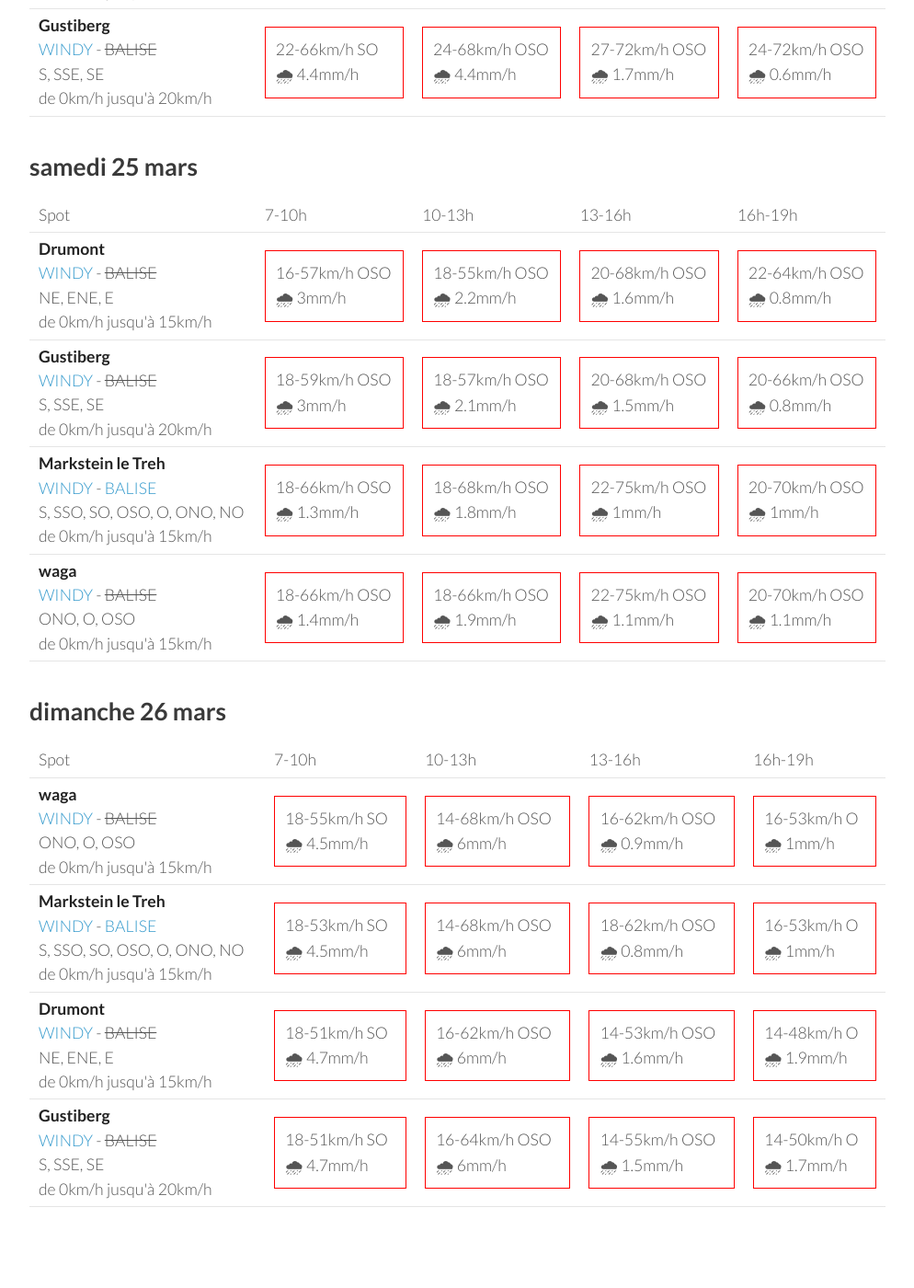
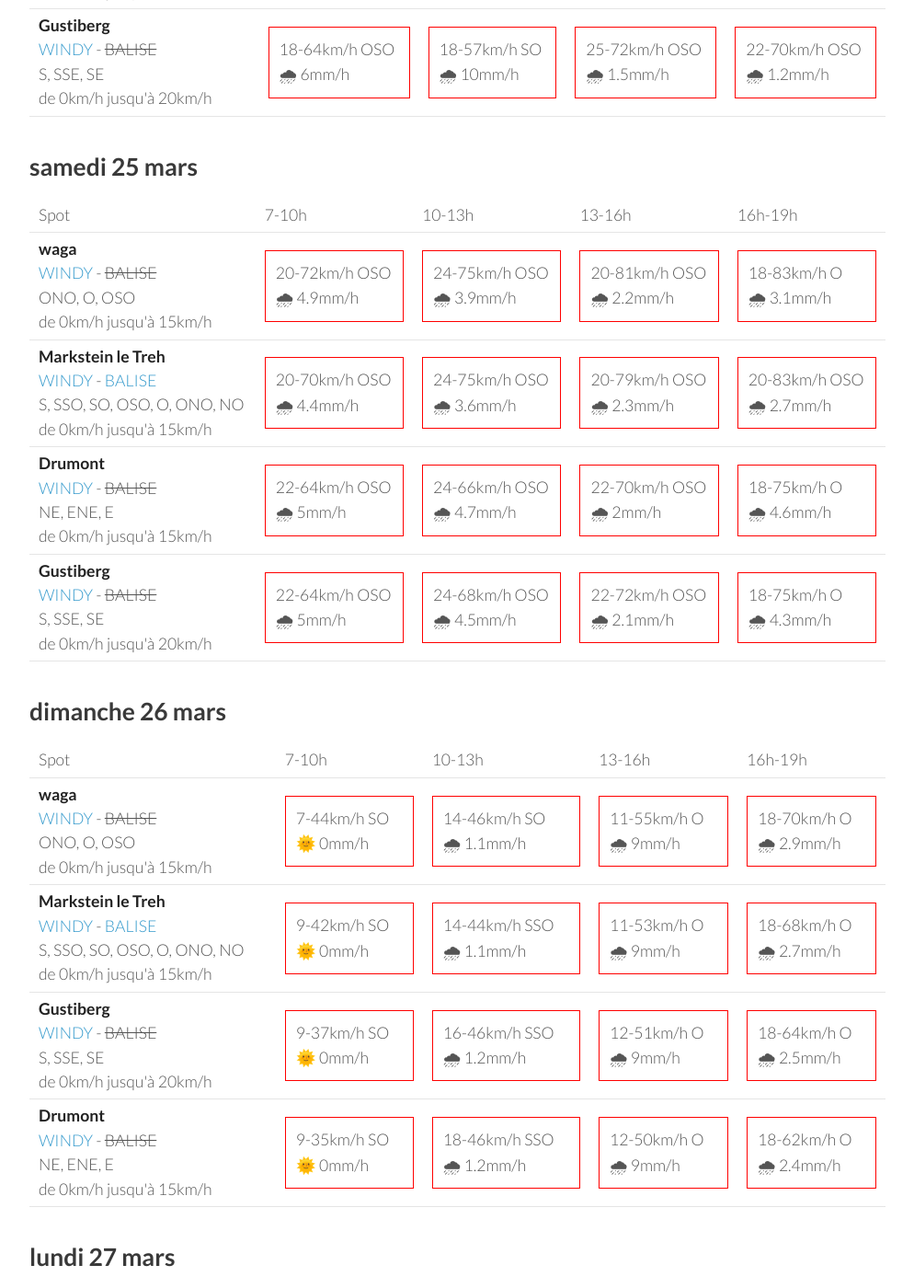
Before and after one commit to parapente-dans-le-nord/parapente-dans-le-nord.github.io, a Jekyll site: the page built from vosges.markdown, in a window 1280 px wide and 1400 px high, scrolled down 1892 px. Shown: the whole window at 92% size, without its empty margins (26-1020 px from the left). Built offline with Jekyll 4.4.1, drawn with Linux system fonts in a browser that asks for light colours; some of the changed text lies outside the part shown.

Commit message:
update index.markdown

```diff
--- a/vosges.markdown
+++ b/vosges.markdown
@@ -136,40 +136,40 @@ page mise à jour le mercredi 22 mars 06:16
 <tr>
         <td><strong>Markstein le Treh</strong><br><a href="https://windy.com/47.926/7.012?47.505,7.012,8,m:eY1agmQ">WINDY</a> - <span class=""><a href="http://www.balisemeteo.com/balise.php?idBalise=136">BALISE</a> </span><br> <span class="vent-favorable">S, SSO, SO, OSO, O, ONO, NO</span><br><span class="force-vent">de 0km/h jusqu'à 15km/h</span> </td>
 
-            <td><div class="not-flyable"><p>24-75km/h OSO</p><p>🌧 4mm/h</p></div></td>
-            <td><div class="not-flyable"><p>24-75km/h OSO</p><p>🌧 4.7mm/h</p></div></td>
-            <td><div class="not-flyable"><p>25-75km/h OSO</p><p>🌧 1.6mm/h</p></div></td>
-            <td><div class="not-flyable"><p>22-77km/h OSO</p><p>🌧 0.4mm/h</p></div></td>
+            <td><div class="not-flyable"><p>20-75km/h OSO</p><p>🌧 6mm/h</p></div></td>
+            <td><div class="not-flyable"><p>18-64km/h SO</p><p>🌧 10mm/h</p></div></td>
+            <td><div class="not-flyable"><p>25-75km/h OSO</p><p>🌧 1.3mm/h</p></div></td>
+            <td><div class="not-flyable"><p>22-74km/h OSO</p><p>🌧 1.2mm/h</p></div></td>
 
 
     </tr>
 <tr>
         <td><strong>Drumont</strong><br><a href="https://windy.com/47.898/6.919?47.687,6.919,9,m:eYYagmG">WINDY</a> - <span class="no-balise"> BALISE </span><br> <span class="vent-favorable">NE, ENE, E</span><br><span class="force-vent">de 0km/h jusqu'à 15km/h</span> </td>
 
-            <td><div class="not-flyable"><p>22-62km/h SO</p><p>🌧 4.5mm/h</p></div></td>
-            <td><div class="not-flyable"><p>24-68km/h SO</p><p>🌧 4.3mm/h</p></div></td>
-            <td><div class="not-flyable"><p>27-72km/h OSO</p><p>🌧 1.7mm/h</p></div></td>
-            <td><div class="not-flyable"><p>24-72km/h OSO</p><p>🌧 0.6mm/h</p></div></td>
+            <td><div class="not-flyable"><p>18-62km/h OSO</p><p>🌧 6mm/h</p></div></td>
+            <td><div class="not-flyable"><p>18-55km/h SO</p><p>🌧 10mm/h</p></div></td>
+            <td><div class="not-flyable"><p>25-70km/h OSO</p><p>🌧 1.6mm/h</p></div></td>
+            <td><div class="not-flyable"><p>22-68km/h OSO</p><p>🌧 1.2mm/h</p></div></td>
 
 
     </tr>
 <tr>
         <td><strong>waga</strong><br><a href="https://windy.com/47.903/6.996?47.900,6.983,15">WINDY</a> - <span class="no-balise"> BALISE </span><br> <span class="vent-favorable">ONO, O, OSO</span><br><span class="force-vent">de 0km/h jusqu'à 15km/h</span> </td>
 
-            <td><div class="not-flyable"><p>22-75km/h OSO</p><p>🌧 4.1mm/h</p></div></td>
-            <td><div class="not-flyable"><p>24-75km/h OSO</p><p>🌧 4.8mm/h</p></div></td>
-            <td><div class="not-flyable"><p>25-77km/h OSO</p><p>🌧 1.6mm/h</p></div></td>
-            <td><div class="not-flyable"><p>24-77km/h OSO</p><p>🌧 0.4mm/h</p></div></td>
+            <td><div class="not-flyable"><p>18-74km/h OSO</p><p>🌧 6mm/h</p></div></td>
+            <td><div class="not-flyable"><p>18-64km/h SO</p><p>🌧 10mm/h</p></div></td>
+            <td><div class="not-flyable"><p>27-75km/h OSO</p><p>🌧 1.3mm/h</p></div></td>
+            <td><div class="not-flyable"><p>22-74km/h OSO</p><p>🌧 1.3mm/h</p></div></td>
 
 
     </tr>
 <tr>
         <td><strong>Gustiberg</strong><br><a href="https://windy.com/47.894/6.934?47.891,6.934,15,m:eYYagmI">WINDY</a> - <span class="no-balise"> BALISE </span><br> <span class="vent-favorable">S, SSE, SE</span><br><span class="force-vent">de 0km/h jusqu'à 20km/h</span> </td>
 
-            <td><div class="not-flyable"><p>22-66km/h SO</p><p>🌧 4.4mm/h</p></div></td>
-            <td><div class="not-flyable"><p>24-68km/h OSO</p><p>🌧 4.4mm/h</p></div></td>
-            <td><div class="not-flyable"><p>27-72km/h OSO</p><p>🌧 1.7mm/h</p></div></td>
-            <td><div class="not-flyable"><p>24-72km/h OSO</p><p>🌧 0.6mm/h</p></div></td>
+            <td><div class="not-flyable"><p>18-64km/h OSO</p><p>🌧 6mm/h</p></div></td>
+            <td><div class="not-flyable"><p>18-57km/h SO</p><p>🌧 10mm/h</p></div></td>
+            <td><div class="not-flyable"><p>25-72km/h OSO</p><p>🌧 1.5mm/h</p></div></td>
+            <td><div class="not-flyable"><p>22-70km/h OSO</p><p>🌧 1.2mm/h</p></div></td>
 
 
     </tr>
@@ -190,42 +190,42 @@ page mise à jour le mercredi 22 mars 06:16
       <td>16h-19h</td>
     </tr>
 <tr>
+        <td><strong>waga</strong><br><a href="https://windy.com/47.903/6.996?47.900,6.983,15">WINDY</a> - <span class="no-balise"> BALISE </span><br> <span class="vent-favorable">ONO, O, OSO</span><br><span class="force-vent">de 0km/h jusqu'à 15km/h</span> </td>
+
+            <td><div class="not-flyable"><p>20-72km/h OSO</p><p>🌧 4.9mm/h</p></div></td>
+            <td><div class="not-flyable"><p>24-75km/h OSO</p><p>🌧 3.9mm/h</p></div></td>
+            <td><div class="not-flyable"><p>20-81km/h OSO</p><p>🌧 2.2mm/h</p></div></td>
+            <td><div class="not-flyable"><p>18-83km/h O</p><p>🌧 3.1mm/h</p></div></td>
+
+
+    </tr>
+<tr>
+        <td><strong>Markstein le Treh</strong><br><a href="https://windy.com/47.926/7.012?47.505,7.012,8,m:eY1agmQ">WINDY</a> - <span class=""><a href="http://www.balisemeteo.com/balise.php?idBalise=136">BALISE</a> </span><br> <span class="vent-favorable">S, SSO, SO, OSO, O, ONO, NO</span><br><span class="force-vent">de 0km/h jusqu'à 15km/h</span> </td>
+
+            <td><div class="not-flyable"><p>20-70km/h OSO</p><p>🌧 4.4mm/h</p></div></td>
+            <td><div class="not-flyable"><p>24-75km/h OSO</p><p>🌧 3.6mm/h</p></div></td>
+            <td><div class="not-flyable"><p>20-79km/h OSO</p><p>🌧 2.3mm/h</p></div></td>
+            <td><div class="not-flyable"><p>20-83km/h OSO</p><p>🌧 2.7mm/h</p></div></td>
+
+
+    </tr>
+<tr>
         <td><strong>Drumont</strong><br><a href="https://windy.com/47.898/6.919?47.687,6.919,9,m:eYYagmG">WINDY</a> - <span class="no-balise"> BALISE </span><br> <span class="vent-favorable">NE, ENE, E</span><br><span class="force-vent">de 0km/h jusqu'à 15km/h</span> </td>
 
-            <td><div class="not-flyable"><p>16-57km/h OSO</p><p>🌧 3mm/h</p></div></td>
-            <td><div class="not-flyable"><p>18-55km/h OSO</p><p>🌧 2.2mm/h</p></div></td>
-            <td><div class="not-flyable"><p>20-68km/h OSO</p><p>🌧 1.6mm/h</p></div></td>
-            <td><div class="not-flyable"><p>22-64km/h OSO</p><p>🌧 0.8mm/h</p></div></td>
+            <td><div class="not-flyable"><p>22-64km/h OSO</p><p>🌧 5mm/h</p></div></td>
+            <td><div class="not-flyable"><p>24-66km/h OSO</p><p>🌧 4.7mm/h</p></div></td>
+            <td><div class="not-flyable"><p>22-70km/h OSO</p><p>🌧 2mm/h</p></div></td>
+            <td><div class="not-flyable"><p>18-75km/h O</p><p>🌧 4.6mm/h</p></div></td>
 
 
     </tr>
 <tr>
         <td><strong>Gustiberg</strong><br><a href="https://windy.com/47.894/6.934?47.891,6.934,15,m:eYYagmI">WINDY</a> - <span class="no-balise"> BALISE </span><br> <span class="vent-favorable">S, SSE, SE</span><br><span class="force-vent">de 0km/h jusqu'à 20km/h</span> </td>
 
-            <td><div class="not-flyable"><p>18-59km/h OSO</p><p>🌧 3mm/h</p></div></td>
-            <td><div class="not-flyable"><p>18-57km/h OSO</p><p>🌧 2.1mm/h</p></div></td>
-            <td><div class="not-flyable"><p>20-68km/h OSO</p><p>🌧 1.5mm/h</p></div></td>
-            <td><div class="not-flyable"><p>20-66km/h OSO</p><p>🌧 0.8mm/h</p></div></td>
-
-
-    </tr>
-<tr>
-        <td><strong>Markstein le Treh</strong><br><a href="https://windy.com/47.926/7.012?47.505,7.012,8,m:eY1agmQ">WINDY</a> - <span class=""><a href="http://www.balisemeteo.com/balise.php?idBalise=136">BALISE</a> </span><br> <span class="vent-favorable">S, SSO, SO, OSO, O, ONO, NO</span><br><span class="force-vent">de 0km/h jusqu'à 15km/h</span> </td>
-
-            <td><div class="not-flyable"><p>18-66km/h OSO</p><p>🌧 1.3mm/h</p></div></td>
-            <td><div class="not-flyable"><p>18-68km/h OSO</p><p>🌧 1.8mm/h</p></div></td>
-            <td><div class="not-flyable"><p>22-75km/h OSO</p><p>🌧 1mm/h</p></div></td>
-            <td><div class="not-flyable"><p>20-70km/h OSO</p><p>🌧 1mm/h</p></div></td>
-
-
-    </tr>
-<tr>
-        <td><strong>waga</strong><br><a href="https://windy.com/47.903/6.996?47.900,6.983,15">WINDY</a> - <span class="no-balise"> BALISE </span><br> <span class="vent-favorable">ONO, O, OSO</span><br><span class="force-vent">de 0km/h jusqu'à 15km/h</span> </td>
-
-            <td><div class="not-flyable"><p>18-66km/h OSO</p><p>🌧 1.4mm/h</p></div></td>
-            <td><div class="not-flyable"><p>18-66km/h OSO</p><p>🌧 1.9mm/h</p></div></td>
-            <td><div class="not-flyable"><p>22-75km/h OSO</p><p>🌧 1.1mm/h</p></div></td>
-            <td><div class="not-flyable"><p>20-70km/h OSO</p><p>🌧 1.1mm/h</p></div></td>
+            <td><div class="not-flyable"><p>22-64km/h OSO</p><p>🌧 5mm/h</p></div></td>
+            <td><div class="not-flyable"><p>24-68km/h OSO</p><p>🌧 4.5mm/h</p></div></td>
+            <td><div class="not-flyable"><p>22-72km/h OSO</p><p>🌧 2.1mm/h</p></div></td>
+            <td><div class="not-flyable"><p>18-75km/h O</p><p>🌧 4.3mm/h</p></div></td>
 
 
     </tr>
@@ -248,40 +248,40 @@ page mise à jour le mercredi 22 mars 06:16
 <tr>
         <td><strong>waga</strong><br><a href="https://windy.com/47.903/6.996?47.900,6.983,15">WINDY</a> - <span class="no-balise"> BALISE </span><br> <span class="vent-favorable">ONO, O, OSO</span><br><span class="force-vent">de 0km/h jusqu'à 15km/h</span> </td>
 
-            <td><div class="not-flyable"><p>18-55km/h SO</p><p>🌧 4.5mm/h</p></div></td>
-            <td><div class="not-flyable"><p>14-68km/h OSO</p><p>🌧 6mm/h</p></div></td>
-            <td><div class="not-flyable"><p>16-62km/h OSO</p><p>🌧 0.9mm/h</p></div></td>
-            <td><div class="not-flyable"><p>16-53km/h O</p><p>🌧 1mm/h</p></div></td>
+            <td><div class="not-flyable"><p>7-44km/h SO</p><p>🌞 0mm/h</p></div></td>
+            <td><div class="not-flyable"><p>14-46km/h SO</p><p>🌧 1.1mm/h</p></div></td>
+            <td><div class="not-flyable"><p>11-55km/h O</p><p>🌧 9mm/h</p></div></td>
+            <td><div class="not-flyable"><p>18-70km/h O</p><p>🌧 2.9mm/h</p></div></td>
 
 
     </tr>
 <tr>
         <td><strong>Markstein le Treh</strong><br><a href="https://windy.com/47.926/7.012?47.505,7.012,8,m:eY1agmQ">WINDY</a> - <span class=""><a href="http://www.balisemeteo.com/balise.php?idBalise=136">BALISE</a> </span><br> <span class="vent-favorable">S, SSO, SO, OSO, O, ONO, NO</span><br><span class="force-vent">de 0km/h jusqu'à 15km/h</span> </td>
 
-            <td><div class="not-flyable"><p>18-53km/h SO</p><p>🌧 4.5mm/h</p></div></td>
-            <td><div class="not-flyable"><p>14-68km/h OSO</p><p>🌧 6mm/h</p></div></td>
-            <td><div class="not-flyable"><p>18-62km/h OSO</p><p>🌧 0.8mm/h</p></div></td>
-            <td><div class="not-flyable"><p>16-53km/h O</p><p>🌧 1mm/h</p></div></td>
+            <td><div class="not-flyable"><p>9-42km/h SO</p><p>🌞 0mm/h</p></div></td>
+            <td><div class="not-flyable"><p>14-44km/h SSO</p><p>🌧 1.1mm/h</p></div></td>
+            <td><div class="not-flyable"><p>11-53km/h O</p><p>🌧 9mm/h</p></div></td>
+            <td><div class="not-flyable"><p>18-68km/h O</p><p>🌧 2.7mm/h</p></div></td>
+
+
+    </tr>
+<tr>
+        <td><strong>Gustiberg</strong><br><a href="https://windy.com/47.894/6.934?47.891,6.934,15,m:eYYagmI">WINDY</a> - <span class="no-balise"> BALISE </span><br> <span class="vent-favorable">S, SSE, SE</span><br><span class="force-vent">de 0km/h jusqu'à 20km/h</span> </td>
+
+            <td><div class="not-flyable"><p>9-37km/h SO</p><p>🌞 0mm/h</p></div></td>
+            <td><div class="not-flyable"><p>16-46km/h SSO</p><p>🌧 1.2mm/h</p></div></td>
+            <td><div class="not-flyable"><p>12-51km/h O</p><p>🌧 9mm/h</p></div></td>
+            <td><div class="not-flyable"><p>18-64km/h O</p><p>🌧 2.5mm/h</p></div></td>
 
 
     </tr>
 <tr>
         <td><strong>Drumont</strong><br><a href="https://windy.com/47.898/6.919?47.687,6.919,9,m:eYYagmG">WINDY</a> - <span class="no-balise"> BALISE </span><br> <span class="vent-favorable">NE, ENE, E</span><br><span class="force-vent">de 0km/h jusqu'à 15km/h</span> </td>
 
-            <td><div class="not-flyable"><p>18-51km/h SO</p><p>🌧 4.7mm/h</p></div></td>
-            <td><div class="not-flyable"><p>16-62km/h OSO</p><p>🌧 6mm/h</p></div></td>
-            <td><div class="not-flyable"><p>14-53km/h OSO</p><p>🌧 1.6mm/h</p></div></td>
-            <td><div class="not-flyable"><p>14-48km/h O</p><p>🌧 1.9mm/h</p></div></td>
-
-
-    </tr>
-<tr>
-        <td><strong>Gustiberg</strong><br><a href="https://windy.com/47.894/6.934?47.891,6.934,15,m:eYYagmI">WINDY</a> - <span class="no-balise"> BALISE </span><br> <span class="vent-favorable">S, SSE, SE</span><br><span class="force-vent">de 0km/h jusqu'à 20km/h</span> </td>
-
-            <td><div class="not-flyable"><p>18-51km/h SO</p><p>🌧 4.7mm/h</p></div></td>
-            <td><div class="not-flyable"><p>16-64km/h OSO</p><p>🌧 6mm/h</p></div></td>
-            <td><div class="not-flyable"><p>14-55km/h OSO</p><p>🌧 1.5mm/h</p></div></td>
-            <td><div class="not-flyable"><p>14-50km/h O</p><p>🌧 1.7mm/h</p></div></td>
+            <td><div class="not-flyable"><p>9-35km/h SO</p><p>🌞 0mm/h</p></div></td>
+            <td><div class="not-flyable"><p>18-46km/h SSO</p><p>🌧 1.2mm/h</p></div></td>
+            <td><div class="not-flyable"><p>12-50km/h O</p><p>🌧 9mm/h</p></div></td>
+            <td><div class="not-flyable"><p>18-62km/h O</p><p>🌧 2.4mm/h</p></div></td>
 
 
     </tr>
@@ -289,3 +289,59 @@ page mise à jour le mercredi 22 mars 06:16
 </tbody>
 </table>
 {:/}
+## lundi 27 mars
+
+{::nomarkdown}
+<table>
+  <tbody>
+    <tr>
+      <td>Spot</td>
+      <td>7-10h</td>
+      <td>10-13h</td>
+      <td>13-16h</td>
+      <td>16h-19h</td>
+    </tr>
+<tr>
+        <td><strong>Markstein le Treh</strong><br><a href="https://windy.com/47.926/7.012?47.505,7.012,8,m:eY1agmQ">WINDY</a> - <span class=""><a href="http://www.balisemeteo.com/balise.php?idBalise=136">BALISE</a> </span><br> <span class="vent-favorable">S, SSO, SO, OSO, O, ONO, NO</span><br><span class="force-vent">de 0km/h jusqu'à 15km/h</span> </td>
+
+            <td><div class="not-flyable"><p>18-64km/h NNO</p><p>🌧 2mm/h</p></div></td>
+            <td><div class="not-flyable"><p>16-59km/h NNO</p><p>🌧 0.3mm/h</p></div></td>
+            <td><div class="not-flyable"><p>16-53km/h NNO</p><p>🌧 0.3mm/h</p></div></td>
+            <td><div class="not-flyable"><p>16-51km/h NNO</p><p>🌧 0.7mm/h</p></div></td>
+
+
+    </tr>
+<tr>
+        <td><strong>waga</strong><br><a href="https://windy.com/47.903/6.996?47.900,6.983,15">WINDY</a> - <span class="no-balise"> BALISE </span><br> <span class="vent-favorable">ONO, O, OSO</span><br><span class="force-vent">de 0km/h jusqu'à 15km/h</span> </td>
+
+            <td><div class="not-flyable"><p>18-64km/h NNO</p><p>🌧 2mm/h</p></div></td>
+            <td><div class="not-flyable"><p>16-59km/h NNO</p><p>🌧 0.3mm/h</p></div></td>
+            <td><div class="not-flyable"><p>16-55km/h NNO</p><p>🌧 0.4mm/h</p></div></td>
+            <td><div class="not-flyable"><p>16-51km/h NNO</p><p>🌧 0.9mm/h</p></div></td>
+
+
+    </tr>
+<tr>
+        <td><strong>Drumont</strong><br><a href="https://windy.com/47.898/6.919?47.687,6.919,9,m:eYYagmG">WINDY</a> - <span class="no-balise"> BALISE </span><br> <span class="vent-favorable">NE, ENE, E</span><br><span class="force-vent">de 0km/h jusqu'à 15km/h</span> </td>
+
+            <td><div class="not-flyable"><p>18-61km/h NNO</p><p>🌧 2mm/h</p></div></td>
+            <td><div class="not-flyable"><p>18-53km/h NNO</p><p>🌧 0.5mm/h</p></div></td>
+            <td><div class="not-flyable"><p>18-50km/h N</p><p>🌧 1mm/h</p></div></td>
+            <td><div class="not-flyable"><p>16-50km/h NNO</p><p>🌧 1mm/h</p></div></td>
+
+
+    </tr>
+<tr>
+        <td><strong>Gustiberg</strong><br><a href="https://windy.com/47.894/6.934?47.891,6.934,15,m:eYYagmI">WINDY</a> - <span class="no-balise"> BALISE </span><br> <span class="vent-favorable">S, SSE, SE</span><br><span class="force-vent">de 0km/h jusqu'à 20km/h</span> </td>
+
+            <td><div class="not-flyable"><p>18-61km/h NNO</p><p>🌧 2mm/h</p></div></td>
+            <td><div class="not-flyable"><p>18-55km/h NNO</p><p>🌧 0.4mm/h</p></div></td>
+            <td><div class="not-flyable"><p>18-51km/h N</p><p>🌧 1mm/h</p></div></td>
+            <td><div class="not-flyable"><p>16-50km/h NNO</p><p>🌧 1mm/h</p></div></td>
+
+
+    </tr>
+
+</tbody>
+</table>
+{:/}
```
Also changed, not shown: other parts of vosges.markdown (+1 -1 lines).
